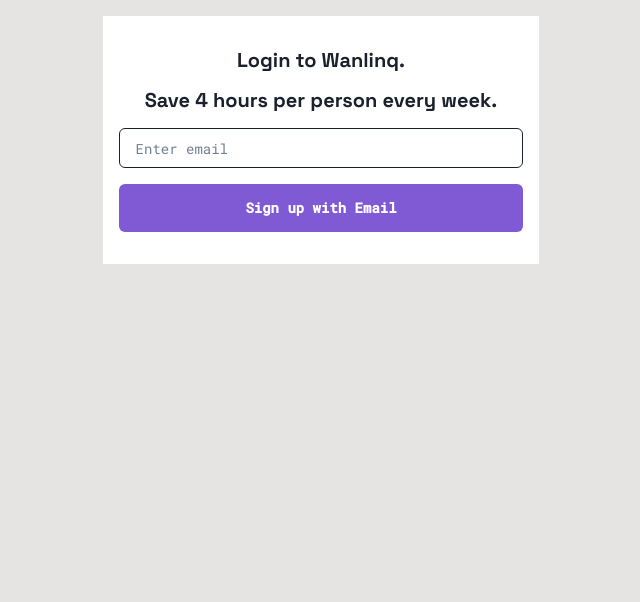
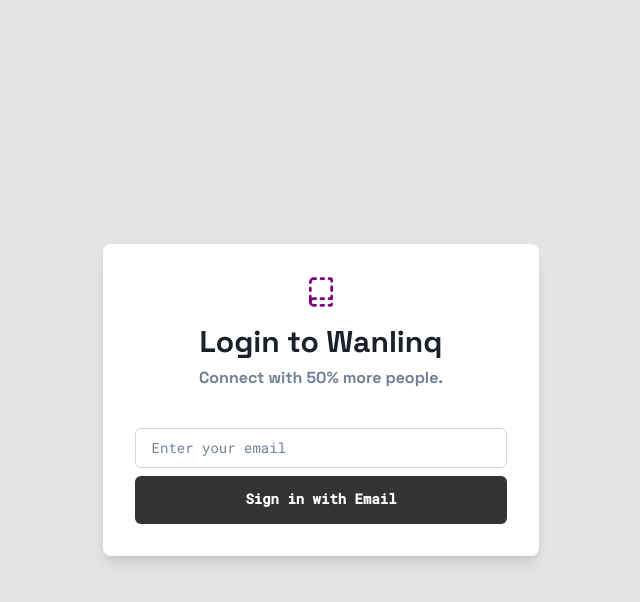
Before and after one commit to faithgaiciumia/link-sharing-app, a React (Vite) app: page /signin in a window 1280 px wide. Shown: the top 602 px of the page, without its empty margins (319-959 px from the left). Built offline with nearby package versions, Linux system fonts and the light colour scheme.

Commit message:
final login page design

```diff
--- a/src/pages/Signin.jsx
+++ b/src/pages/Signin.jsx
@@ -1,24 +1,43 @@
-import { Box, Button, Flex, Heading, Input } from "@chakra-ui/react";
+import {
+  Box,
+  Button,
+  Flex,
+  Heading,
+  Input,
+  useColorModeValue,
+  useToast,
+} from "@chakra-ui/react";
+import { LuBookDashed } from "react-icons/lu";
+import { useForm } from "react-hook-form";
 import { useState } from "react";
 
 export default function Signin() {
-  const [email, setEmail] = useState("");
-  const handleSubmit = async (e) => {
-    e.preventDefault();
+  const {
+    register,
+    handleSubmit,
+    formState: { errors, isValid },
+  } = useForm({ mode: "onChange" });
+
+  const toast = useToast();
+  const [loading, setLoading] = useState(false);
+
+  const bgColor = useColorModeValue("white", "gray.800");
+  const inputBorderColor = useColorModeValue("gray.300", "gray.600");
+
+  const onSubmit = async (data) => {
+    setLoading(true);
     try {
-      //get the csrf token
       const csrfResponse = await fetch("http://localhost:4000/auth/csrf", {
         credentials: "include",
       });
       const csrfData = await csrfResponse.json();
       const csrfToken = csrfData.csrfToken;
-      //save email and csrf as key-value pairs
+
       const formBody = new URLSearchParams();
-      formBody.append("email", email);
+      formBody.append("email", data.email);
       formBody.append("csrfToken", csrfToken);
       formBody.append("callbackUrl", "http://localhost:5173");
-      console.log("formbody is:", formBody.toString());
-      //make THE request
+
       const res = await fetch("http://localhost:4000/auth/signin/resend", {
         method: "POST",
         headers: {
@@ -27,45 +46,91 @@
         credentials: "include",
         body: formBody.toString(),
       });
+
       if (res.ok) {
-        console.log("magic link sent");
+        toast({
+          title: "Magic link sent!",
+          description: "Check your inbox to sign in.",
+          status: "success",
+          duration: 4000,
+          isClosable: true,
+        });
       } else {
-        const error = await res.text();
-        console.error("Error sending link:", error);
+        const errorText = await res.text();
+        throw new Error(errorText);
       }
     } catch (error) {
-      console.error("Something went wrong. ", error);
+      toast({
+        title: "Error sending link",
+        description: error.message || "Something went wrong.",
+        status: "error",
+        duration: 4000,
+        isClosable: true,
+      });
+    } finally {
+      setLoading(false);
     }
   };
+
   return (
-    <Box p={4}>
-      <Box bgColor={"white"} w={"35%"} mx={"auto"} p={4}>
-        <Box my={4}>
-          <Heading textAlign={"center"} fontSize={"xl"}>
-            Login to Wanlinq.
-          </Heading>
+    <Flex minH="100vh" align="center" justify="center" p={4}>
+      <Box
+        bg={bgColor}
+        w={{ base: "100%", sm: "90%", md: "70%", lg: "35%" }}
+        p={8}
+        borderRadius="lg"
+        boxShadow="lg"
+      >
+        <Flex justify="center" align="center" mb={4}>
+          <LuBookDashed size={32} color="purple" />
+        </Flex>
+
+        <Heading textAlign="center" size="lg" mb={2}>
+          Login to Wanlinq
+        </Heading>
+        <Heading textAlign="center" size="sm" mb={6} color="gray.500">
+          Connect with 50% more people.
+        </Heading>
+
+        <Box mt={10}>
+          <form onSubmit={handleSubmit(onSubmit)}>
+          <Input
+            type="email"
+            placeholder="Enter your email"
+            {...register("email", {
+              required: "Email is required",
+              pattern: {
+                value: /^[\w-.]+@([\w-]+\.)+[\w-]{2,4}$/,
+                message: "Invalid email format",
+              },
+            })}
+            borderColor={inputBorderColor}
+            mb={2}
+            fontSize="sm"
+          />
+          {errors.email && (
+            <Box color="red.500" fontSize="xs" mt={-1} mb={2}>
+              {errors.email.message}
+            </Box>
+          )}
+
+          <Button
+            type="submit"
+            size="lg"
+            w="100%"
+            fontSize="sm"
+            colorScheme={isValid ? "purple" : undefined}
+            bg={isValid ? undefined : "blackAlpha.800"}
+            color={isValid ? undefined : "white"}
+            isLoading={loading}
+            loadingText="Sending"
+            _hover={isValid ? {} : { bg: "blackAlpha.700" }}
+          >
+            Sign in with Email
+          </Button>
+        </form>
         </Box>
-        <Box my={4}>
-          <Heading textAlign={"center"} fontSize={"xl"}>
-            Save 4 hours per person every week.
-          </Heading>
-        </Box>
-        <form onSubmit={handleSubmit}>
-          <Input
-            placeholder="Enter email"
-            name="email"
-            required
-            value={email}
-            onChange={(e) => setEmail(e.target.value)}
-            type="email"
-            border={"1px"}
-            fontSize={"sm"}
-          />
-          <Flex my={4} alignItems={"center"} justifyContent={"center"}>
-            <Button type="submit" size={"lg"} w={"100%"} fontSize={"sm"} colorScheme="purple">Sign up with Email</Button>
-          </Flex>
-        </form>
       </Box>
-    </Box>
+    </Flex>
   );
 }
```
